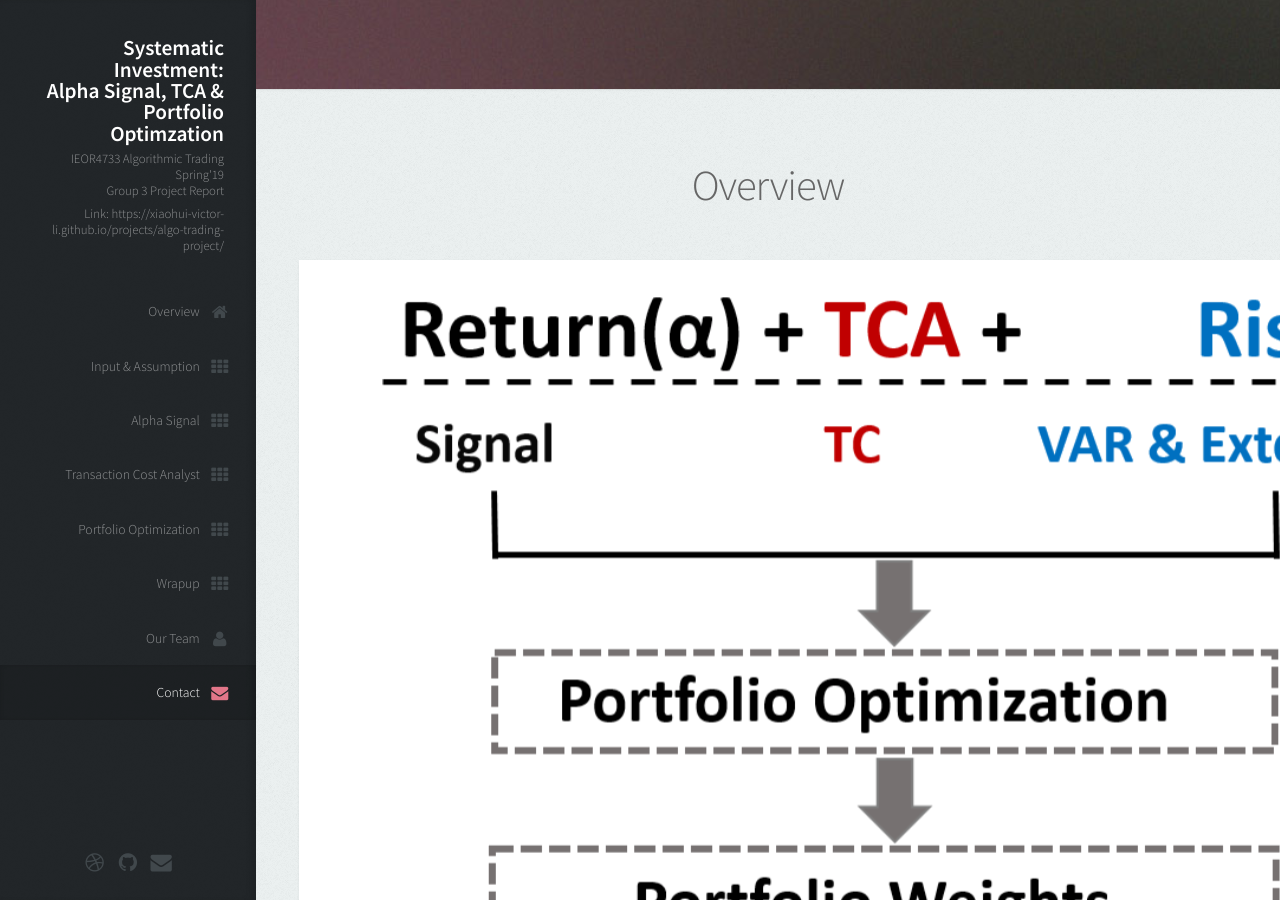
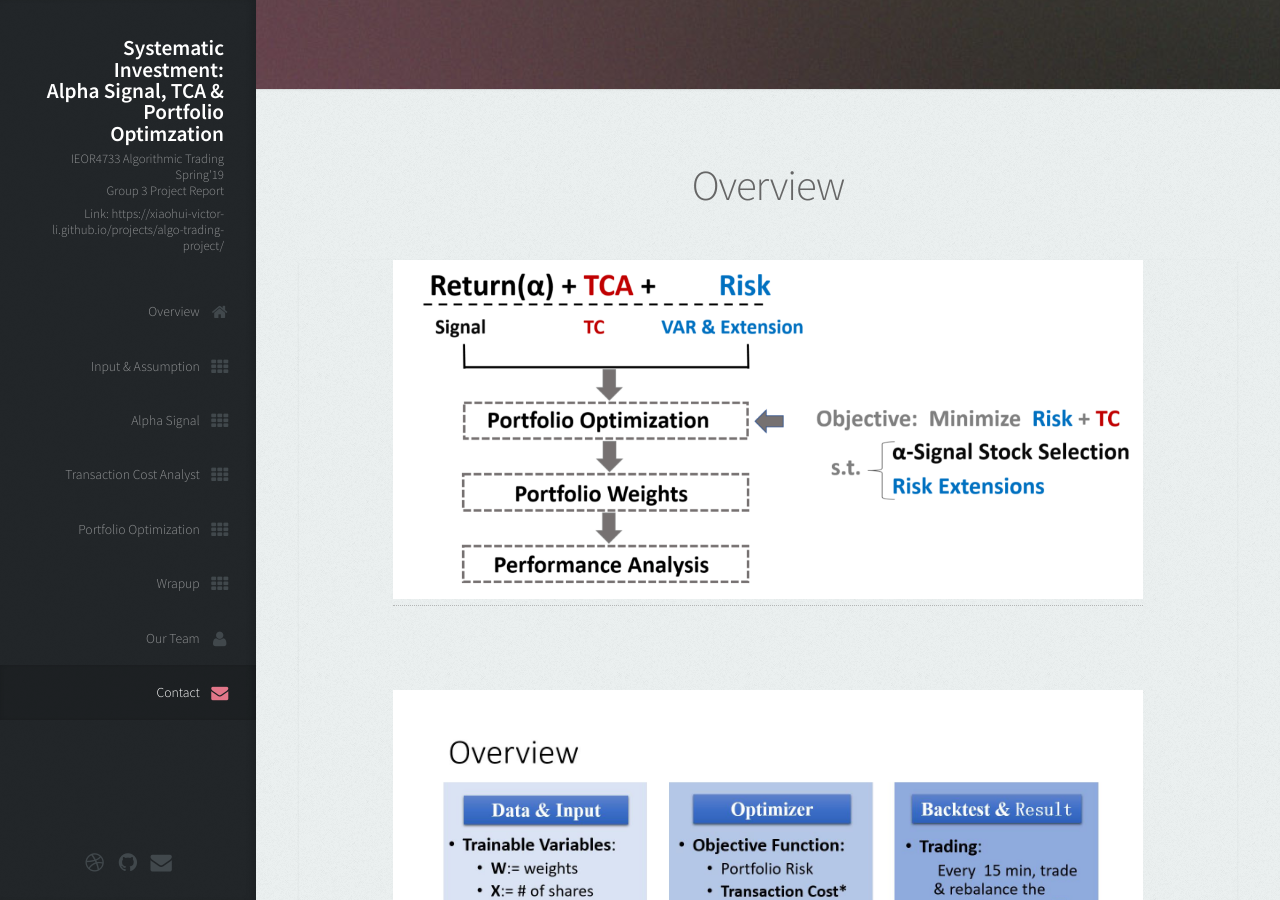
Before and after one commit to xiaohui-victor-li/xiaohui-victor-li.github.io, a Jekyll site: the page projects/algo-trading-project/index.html, which Jekyll copies as it is, in a window 1280 px wide and 900 px high, scrolled down 893 px. Built offline with Jekyll 4.4.1, drawn with Linux system fonts in a browser that asks for light colours.

Commit message:
Update index.html

```diff
--- a/projects/algo-trading-project/index.html
+++ b/projects/algo-trading-project/index.html
@@ -105,12 +105,12 @@
 							</header>
 							<article class="item">
 								<a href="#">
-									<img src="images/flowchart.jpg" alt="" />
+									<img src="images/flowchart.jpg" alt="" width="80%" />
 								</a>
 								<p>&nbsp;</p>
 
 								<a href="#">
-									<img src="images/flow2.jpeg" alt="" />
+									<img src="images/flow2.jpeg" alt="" width="80%" />
 								</a>
 							<footer>
 								<a href="#input" class="button scrolly">Project Input & Assumpation</a>
```
